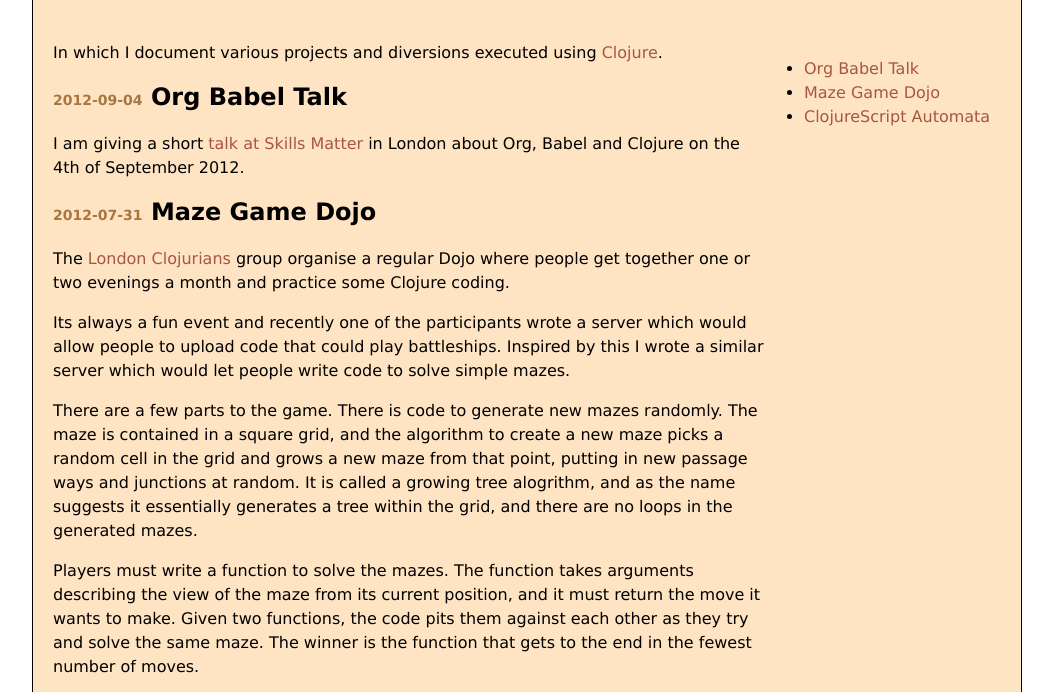
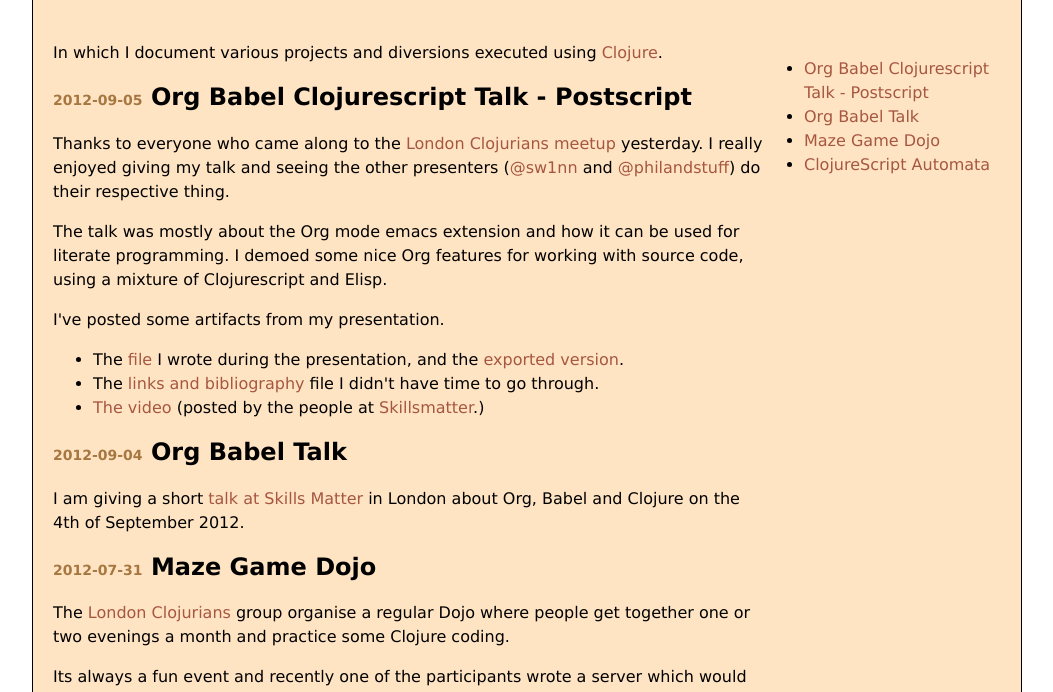
Before and after one commit to bloat/bloat.github.com, a plain HTML site: page index.html in a window 1280 px wide. Shown: the part 62-754 px from the top of the page, without its empty margins (113-1166 px from the left). Drawn offline with Linux system fonts and the light colour scheme.

Commit message:
Added post for org babel presentation.

```diff
--- a/index.html
+++ b/index.html
@@ -7,7 +7,7 @@
 <meta http-equiv="Content-Type" content="text/html;charset=iso-8859-1"/>
 <meta name="title" content="Some Clojure Projects"/>
 <meta name="generator" content="Org-mode"/>
-<meta name="generated" content="2012-08-17 19:08:16 BST"/>
+<meta name="generated" content="2012-09-05 08:01:21 BST"/>
 <meta name="author" content="Andrew Cowper"/>
 <meta name="description" content=""/>
 <meta name="keywords" content=""/>
@@ -100,6 +100,7 @@
 <div id="text-table-of-contents">
 <ul>
 <li><a href="#intro">Intro</a></li>
+<li><a href="#org-babel-ps"> Org Babel Clojurescript Talk - Postscript</a></li>
 <li><a href="#org-babel-talk"> Org Babel Talk</a></li>
 <li><a href="#maze-game-dojo"> Maze Game Dojo</a></li>
 <li><a href="#clojurescript-automata"> ClojureScript Automata</a></li>
@@ -119,8 +120,38 @@
 </div>
 
 <div id="outline-container-2" class="outline-2">
+<h2 id="org-babel-ps"><span class="timestamp-wrapper"> <span class="timestamp">2012-09-05</span></span> Org Babel Clojurescript Talk - Postscript</h2>
+<div class="outline-text-2" id="text-2">
+
+<p>Thanks to everyone who came along to the <a href="http://skillsmatter.com/event/home/london-clojurians-user-group-1487">London Clojurians meetup</a>
+yesterday. I really enjoyed giving my talk and seeing the other
+presenters (<a href="http://twitter.com/sw1nn">@sw1nn</a> and <a href="http://twitter.com/philandstuff">@philandstuff</a>) do their respective thing.
+</p>
+<p>
+The talk was mostly about the Org mode emacs extension and how it can
+be used for literate programming. I demoed some nice Org features for
+working with source code, using a mixture of Clojurescript and Elisp.
+</p>
+<p>
+I've posted some artifacts from my presentation.
+</p>
+<ul>
+<li>The <a href="https://raw.github.com/bloat/Org-Babel-Presentation/master/presentation.org">file</a> I wrote during the presentation, and the <a href="http://git.slothrop.net/Org-Babel-Presentation/presentation.html">exported version</a>.
+</li>
+<li>The <a href="http://git.slothrop.net/Org-Babel-Presentation/links.html">links and bibliography</a> file I didn't have time to go through.
+</li>
+<li><a href="http://skillsmatter.com/podcast/home/lightening-talk-literate-programming-with-clojure-and-org-babel">The video</a> (posted by the people at <a href="http://skillsmatter.com">Skillsmatter</a>.)
+</li>
+</ul>
+
+
+</div>
+
+</div>
+
+<div id="outline-container-3" class="outline-2">
 <h2 id="org-babel-talk"><span class="timestamp-wrapper"> <span class="timestamp">2012-09-04</span></span> Org Babel Talk</h2>
-<div class="outline-text-2" id="text-2">
+<div class="outline-text-2" id="text-3">
 
 <p>I am giving a short <a href="http://skillsmatter.com/event/clojure/london-clojurians-user-group-1487">talk at Skills Matter</a> in London about Org, Babel and
 Clojure on the 4th of September 2012.
@@ -129,9 +160,9 @@ Clojure on the 4th of September 2012.
 
 </div>
 
-<div id="outline-container-3" class="outline-2">
+<div id="outline-container-4" class="outline-2">
 <h2 id="maze-game-dojo"><span class="timestamp-wrapper"> <span class="timestamp">2012-07-31</span></span> Maze Game Dojo</h2>
-<div class="outline-text-2" id="text-3">
+<div class="outline-text-2" id="text-4">
 
 <p>The <a href="http://londonclojurians.org">London Clojurians</a> group organise a regular Dojo where people get
 together one or two evenings a month and practice some Clojure coding.
@@ -204,9 +235,9 @@ to everyone who took part!
 
 </div>
 
-<div id="outline-container-4" class="outline-2">
+<div id="outline-container-5" class="outline-2">
 <h2 id="clojurescript-automata"><span class="timestamp-wrapper"> <span class="timestamp">2012-06-30</span></span> ClojureScript Automata</h2>
-<div class="outline-text-2" id="text-4">
+<div class="outline-text-2" id="text-5">
 
 <p>I last wrote a web application a long time ago, so I decided it was
 time to dip my toes in the waters again and learn a little bit about
@@ -239,7 +270,7 @@ I exported the main source file to HTML and <a href="http://git.slothrop.net/aut
 </div>
 
 <div id="postamble">
-<p class="contact"><a href="mailto:andrew.cowper@slothrop.net">andrew.cowper@slothrop.net</a> | @magic_bloat | Created with <a href="http://orgmode.org">Org</a> | 2012-08-17 19:08:16 BST</p><p class="license"><a rel="license" href="http://creativecommons.org/licenses/by/3.0/"><img alt="Creative Commons License" style="border-width:0" src="http://i.creativecommons.org/l/by/3.0/80x15.png" /><br /></a>This work is licensed under a <a rel="license" href="http://creativecommons.org/licenses/by/3.0/">Creative Commons Attribution 3.0 Unported License</a>.</p>
+<p class="contact"><a href="mailto:andrew.cowper@slothrop.net">andrew.cowper@slothrop.net</a> | @magic_bloat | Created with <a href="http://orgmode.org">Org</a> | 2012-09-05 08:01:21 BST</p><p class="license"><a rel="license" href="http://creativecommons.org/licenses/by/3.0/"><img alt="Creative Commons License" style="border-width:0" src="http://i.creativecommons.org/l/by/3.0/80x15.png" /><br /></a>This work is licensed under a <a rel="license" href="http://creativecommons.org/licenses/by/3.0/">Creative Commons Attribution 3.0 Unported License</a>.</p>
 </div>
 </body>
 </html>
--- a/stylesheet.css
+++ b/stylesheet.css
@@ -64,7 +64,7 @@ a:visited {
     color: #A67740;
 }
 
-li:first-child {
+#text-table-of-contents li:first-child {
     display: none;
 }
 
```
Also changed, not shown: 1 other file.
